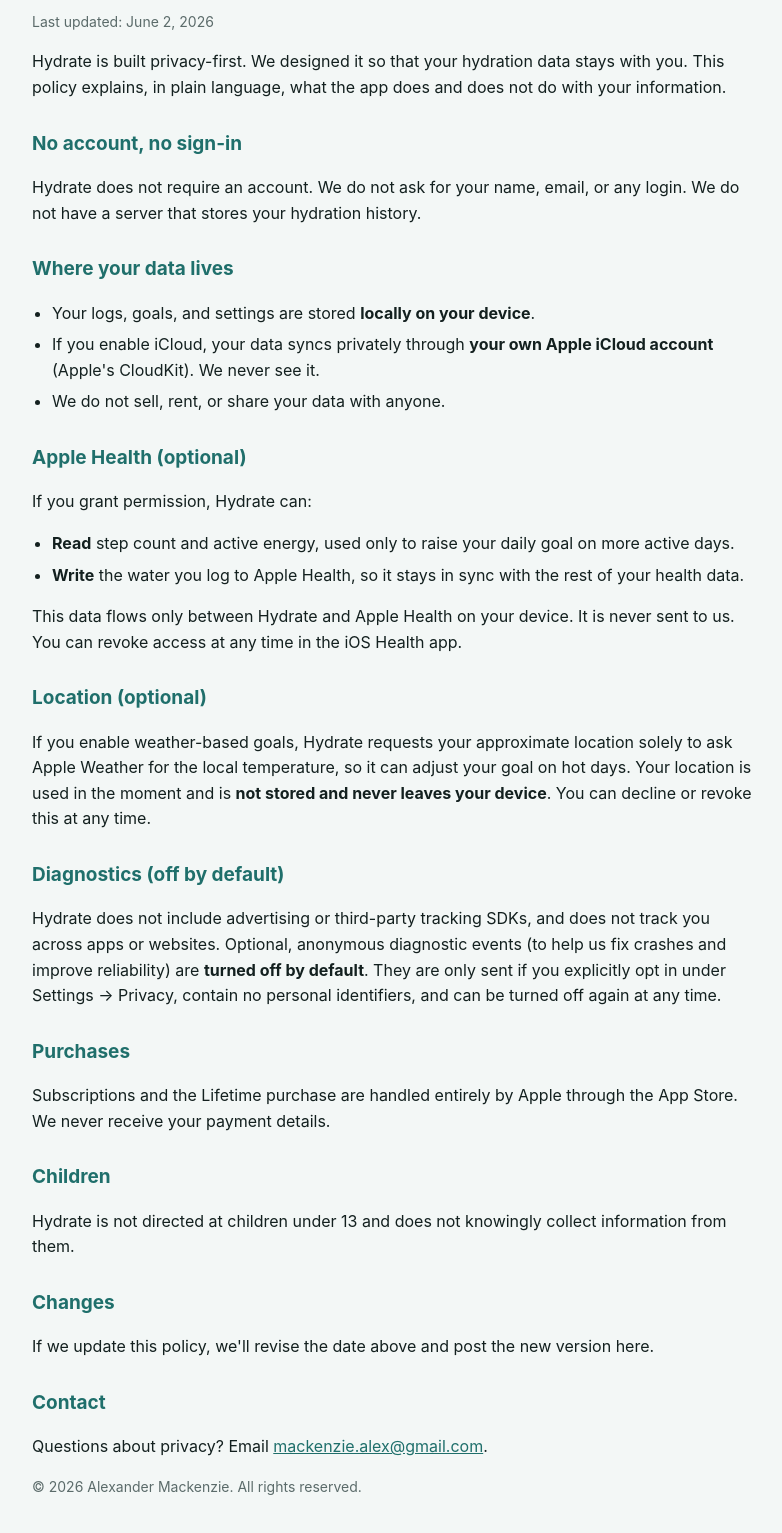
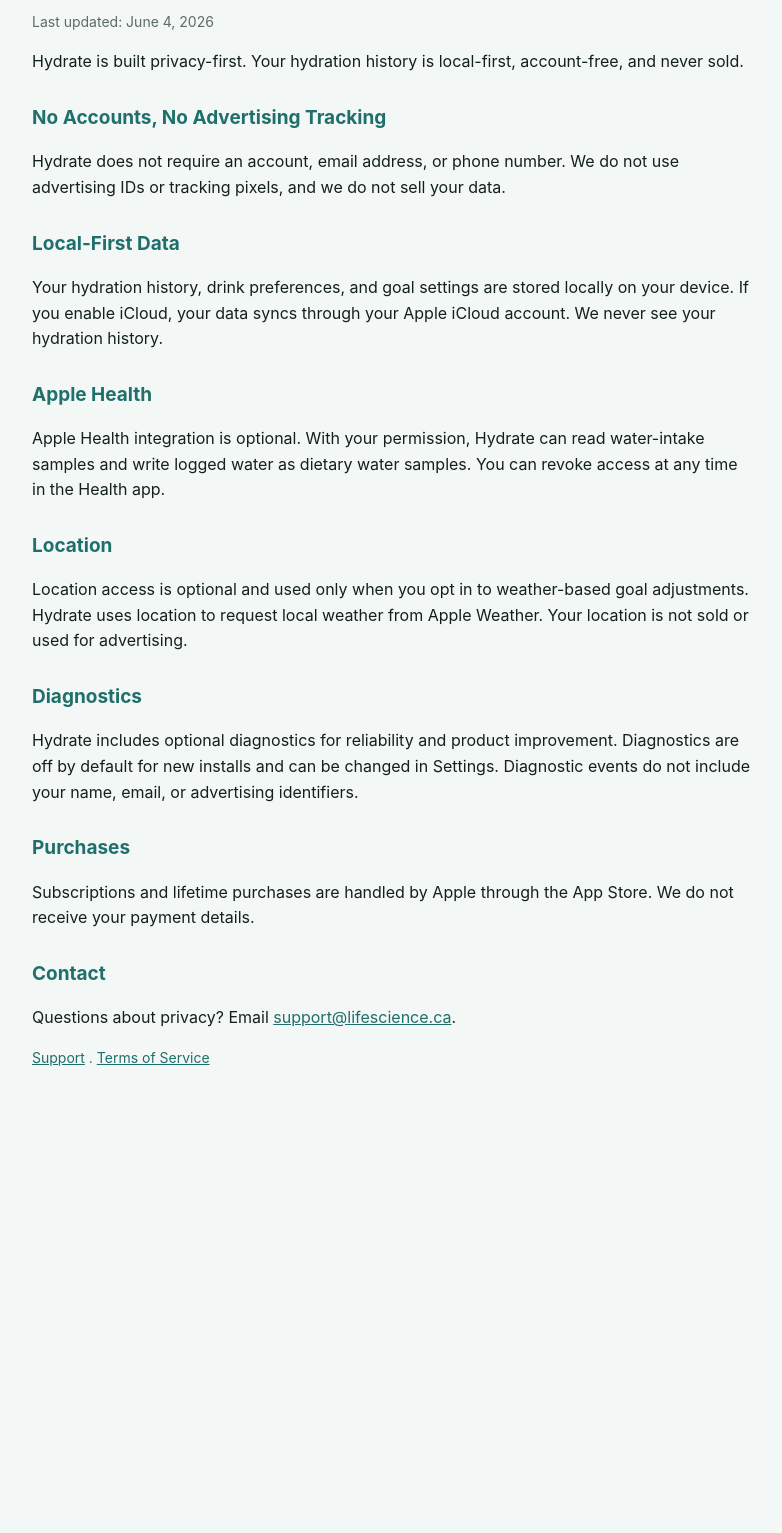
Before and after one commit to AlexMackenzieVancouver/hydrate-support, a plain HTML site: page privacy.html in a window 1280 px wide. Shown: the part 99-1632 px from the top of the page, without its empty margins (248-1030 px from the left). After the commit the page ends 1254 px from the top, so only its background shows below. Drawn offline with Linux system fonts and the light colour scheme.

Commit message:
Add Hydrate support and terms pages

```diff
--- a/privacy.html
+++ b/privacy.html
@@ -3,11 +3,10 @@
 <head>
 <meta charset="utf-8">
 <meta name="viewport" content="width=device-width, initial-scale=1">
-<title>Hydrate — Privacy Policy</title>
+<title>Hydrate Privacy Policy</title>
 <style>
   :root { --teal:#1F6F6B; --ink:#13201F; --muted:#5b6b6a; --bg:#f3f7f6; }
-  body { margin:0; font-family:-apple-system,BlinkMacSystemFont,"Segoe UI",Roboto,Helvetica,Arial,sans-serif;
-         color:var(--ink); background:var(--bg); line-height:1.6; }
+  body { margin:0; font-family:-apple-system,BlinkMacSystemFont,"Segoe UI",Roboto,Helvetica,Arial,sans-serif; color:var(--ink); background:var(--bg); line-height:1.6; }
   .wrap { max-width:720px; margin:0 auto; padding:48px 24px 72px; }
   h1 { color:var(--teal); font-size:30px; margin:0 0 4px; }
   h2 { color:var(--teal); font-size:19px; margin:28px 0 8px; }
@@ -17,67 +16,34 @@
 </style>
 </head>
 <body>
-<div class="wrap">
+<main class="wrap">
   <h1>Privacy Policy</h1>
-  <p class="muted">Last updated: June 2, 2026</p>
+  <p class="muted">Last updated: June 4, 2026</p>
 
-  <p>Hydrate is built privacy-first. We designed it so that your hydration data
-  stays with you. This policy explains, in plain language, what the app does and
-  does not do with your information.</p>
+  <p>Hydrate is built privacy-first. Your hydration history is local-first, account-free, and never sold.</p>
 
-  <h2>No account, no sign-in</h2>
-  <p>Hydrate does not require an account. We do not ask for your name, email, or
-  any login. We do not have a server that stores your hydration history.</p>
+  <h2>No Accounts, No Advertising Tracking</h2>
+  <p>Hydrate does not require an account, email address, or phone number. We do not use advertising IDs or tracking pixels, and we do not sell your data.</p>
 
-  <h2>Where your data lives</h2>
-  <ul>
-    <li>Your logs, goals, and settings are stored <strong>locally on your device</strong>.</li>
-    <li>If you enable iCloud, your data syncs privately through <strong>your own
-        Apple iCloud account</strong> (Apple's CloudKit). We never see it.</li>
-    <li>We do not sell, rent, or share your data with anyone.</li>
-  </ul>
+  <h2>Local-First Data</h2>
+  <p>Your hydration history, drink preferences, and goal settings are stored locally on your device. If you enable iCloud, your data syncs through your Apple iCloud account. We never see your hydration history.</p>
 
-  <h2>Apple Health (optional)</h2>
-  <p>If you grant permission, Hydrate can:</p>
-  <ul>
-    <li><strong>Read</strong> step count and active energy, used only to raise your
-        daily goal on more active days.</li>
-    <li><strong>Write</strong> the water you log to Apple Health, so it stays in sync
-        with the rest of your health data.</li>
-  </ul>
-  <p>This data flows only between Hydrate and Apple Health on your device. It is
-  never sent to us. You can revoke access at any time in the iOS Health app.</p>
+  <h2>Apple Health</h2>
+  <p>Apple Health integration is optional. With your permission, Hydrate can read water-intake samples and write logged water as dietary water samples. You can revoke access at any time in the Health app.</p>
 
-  <h2>Location (optional)</h2>
-  <p>If you enable weather-based goals, Hydrate requests your approximate location
-  solely to ask Apple Weather for the local temperature, so it can adjust your goal
-  on hot days. Your location is used in the moment and is <strong>not stored and
-  never leaves your device</strong>. You can decline or revoke this at any time.</p>
+  <h2>Location</h2>
+  <p>Location access is optional and used only when you opt in to weather-based goal adjustments. Hydrate uses location to request local weather from Apple Weather. Your location is not sold or used for advertising.</p>
 
-  <h2>Diagnostics (off by default)</h2>
-  <p>Hydrate does not include advertising or third-party tracking SDKs, and does not
-  track you across apps or websites. Optional, anonymous diagnostic events (to help
-  us fix crashes and improve reliability) are <strong>turned off by default</strong>.
-  They are only sent if you explicitly opt in under Settings → Privacy, contain no
-  personal identifiers, and can be turned off again at any time.</p>
+  <h2>Diagnostics</h2>
+  <p>Hydrate includes optional diagnostics for reliability and product improvement. Diagnostics are off by default for new installs and can be changed in Settings. Diagnostic events do not include your name, email, or advertising identifiers.</p>
 
   <h2>Purchases</h2>
-  <p>Subscriptions and the Lifetime purchase are handled entirely by Apple through
-  the App Store. We never receive your payment details.</p>
-
-  <h2>Children</h2>
-  <p>Hydrate is not directed at children under 13 and does not knowingly collect
-  information from them.</p>
-
-  <h2>Changes</h2>
-  <p>If we update this policy, we'll revise the date above and post the new version
-  here.</p>
+  <p>Subscriptions and lifetime purchases are handled by Apple through the App Store. We do not receive your payment details.</p>
 
   <h2>Contact</h2>
-  <p>Questions about privacy? Email
-  <a href="mailto:mackenzie.alex@gmail.com">mackenzie.alex@gmail.com</a>.</p>
+  <p>Questions about privacy? Email <a href="mailto:support@lifescience.ca">support@lifescience.ca</a>.</p>
 
-  <p class="muted">© 2026 Alexander Mackenzie. All rights reserved.</p>
-</div>
+  <p class="muted"><a href="support.html">Support</a> . <a href="terms.html">Terms of Service</a></p>
+</main>
 </body>
 </html>
```
Also changed, not shown: index.html (+3 -49 lines), support.html (added, +42 -0 lines), terms.html (added, +41 -0 lines).
